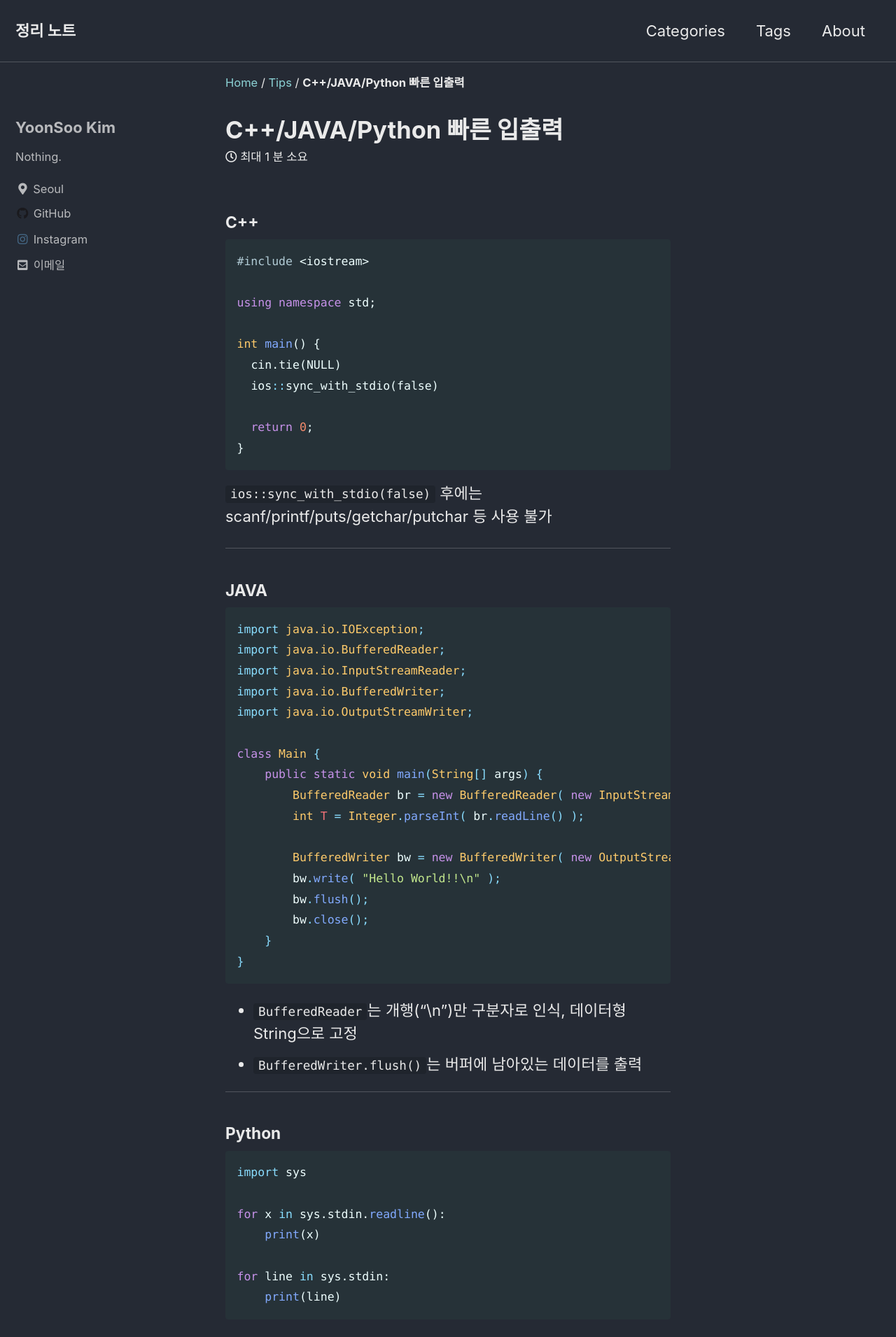
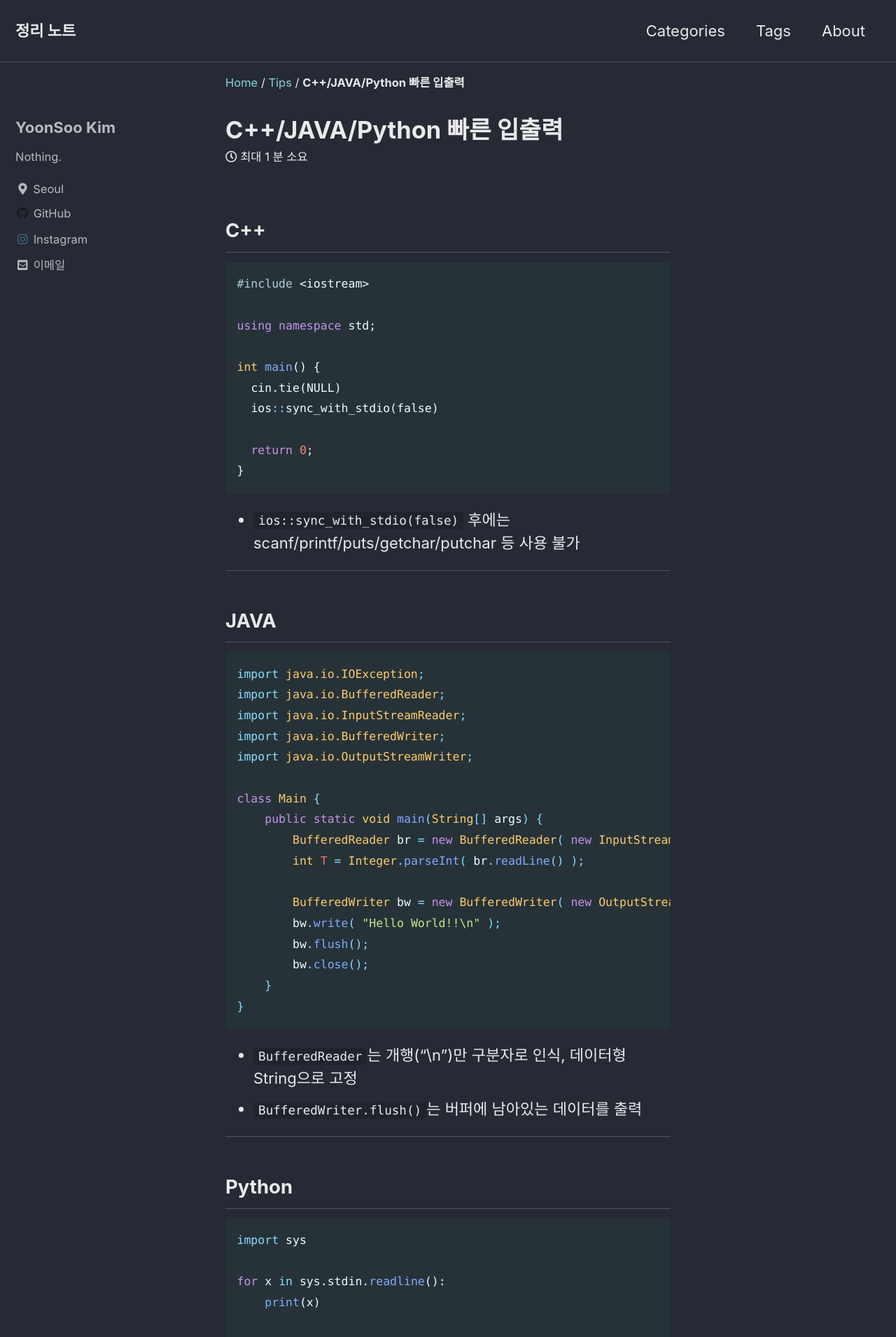
Before and after one commit to blackbeaver37/blackbeaver37.github.io, a Jekyll site: the page built from _posts/2020-07-23-fast_inoutput.md, in a window 1280 px wide. Shown: the top 1911 px of the page at 70% size. Built offline with Jekyll 4.4.1, drawn with Linux system fonts in a browser that asks for light colours; cached includes are drawn as plain includes.

````diff
--- a/_posts/2020-07-23-fast_inoutput.md
+++ b/_posts/2020-07-23-fast_inoutput.md
@@ -26,11 +26,11 @@ int main() {
 }
 ```
 
-`ios::sync_with_stdio(false)` 후에는 scanf/printf/puts/getchar/putchar 등 사용 불가
++ `ios::sync_with_stdio(false)` 후에는 scanf/printf/puts/getchar/putchar 등 사용 불가
 
 ---
 
-##### JAVA
+## JAVA
 
 ```java
 import java.io.IOException;
@@ -57,7 +57,7 @@ class Main {
 
 ---
 
-##### Python
+## Python
 
 ```python
 import sys
````
Also changed, not shown: other parts of _posts/2020-07-23-fast_inoutput.md (+2 -2 lines).
